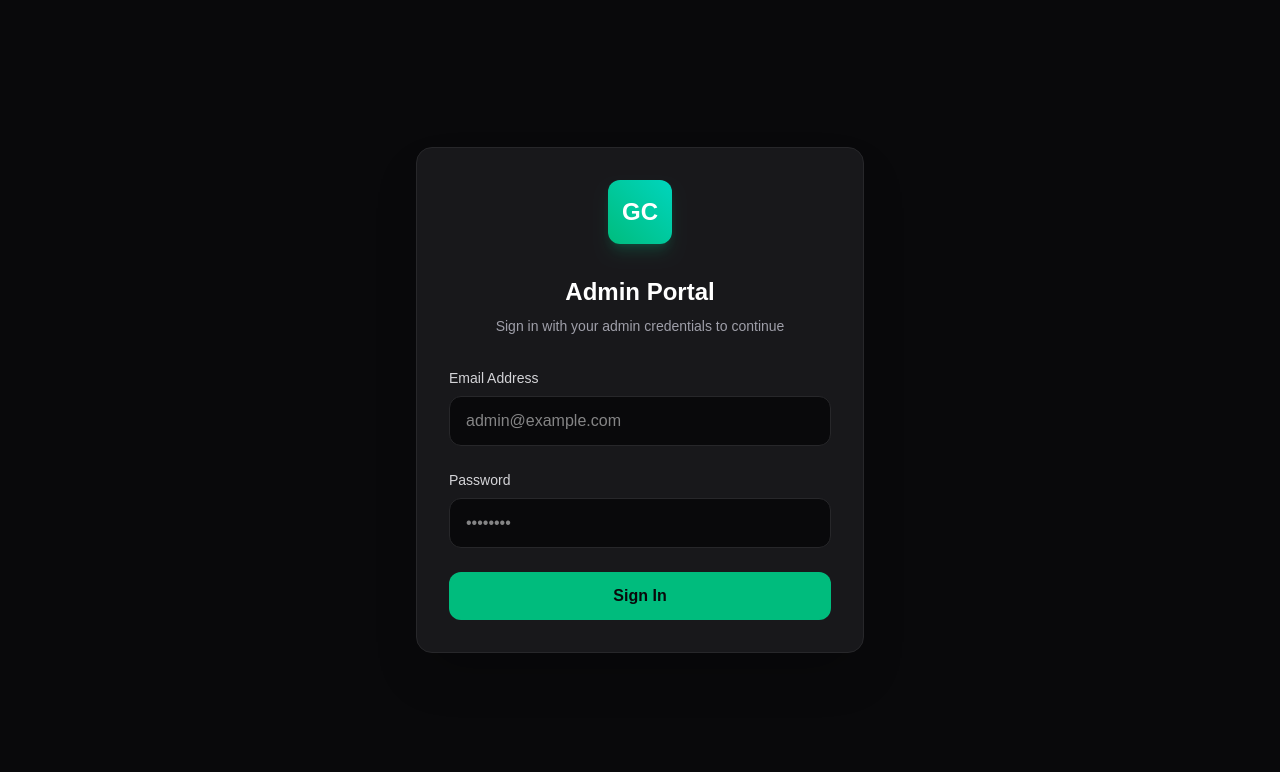
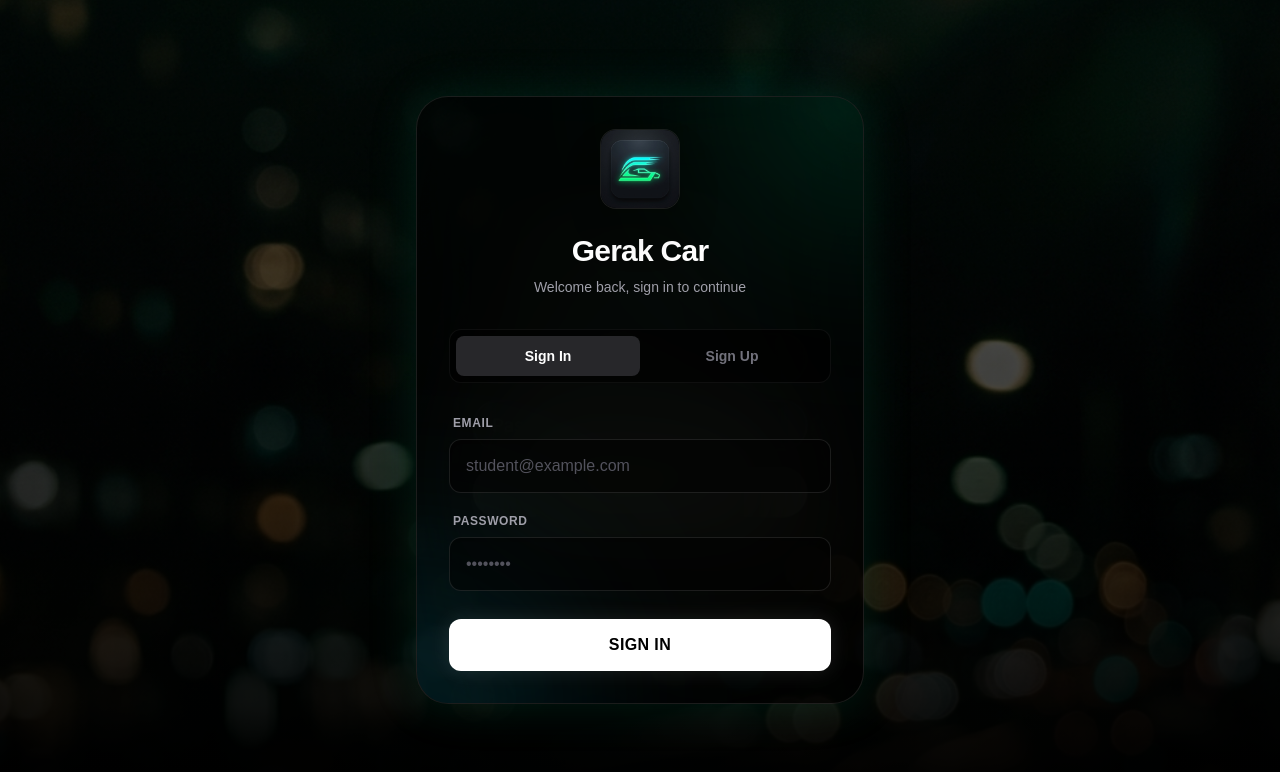
Before and after one commit to Adib2024/gerak-car, a Next.js app in the folder gerak-car-admin/: page /login in a window 1280 px wide. Shown: the top 772 px of the page. Built offline with nearby package versions, Linux system fonts and the light colour scheme; no server answers.

Commit message:
UI revamp and auth optimization

```diff
--- a/gerak-car-admin/src/app/login/page.tsx
+++ b/gerak-car-admin/src/app/login/page.tsx
@@ -1,104 +1,175 @@
 'use client'
 
 import { useState } from 'react'
-import { useRouter } from 'next/navigation'
+import Image from 'next/image'
 import { createClient } from '@/utils/supabase/client'
 
 export default function LoginPage() {
+  const [isSignUp, setIsSignUp] = useState(false)
   const [email, setEmail] = useState('')
   const [password, setPassword] = useState('')
   const [error, setError] = useState<string | null>(null)
+  const [success, setSuccess] = useState<string | null>(null)
   const [loading, setLoading] = useState(false)
-  const router = useRouter()
+
   const supabase = createClient()
 
-  const handleLogin = async (e: React.FormEvent) => {
+  const handleSubmit = async (e: React.FormEvent) => {
     e.preventDefault()
     setLoading(true)
     setError(null)
+    setSuccess(null)
 
+    if (isSignUp) {
+      const { data, error } = await supabase.auth.signUp({
+        email,
+        password,
+      })
+      if (error) {
+        setError(error.message)
+      } else {
+        if (data.user?.identities?.length === 0) {
+          setError('An account with this email already exists.')
+        } else {
+          setSuccess('Account created successfully! You can now sign in.')
+          setIsSignUp(false)
+        }
+      }
+      setLoading(false)
+    } else {
       const { data, error } = await supabase.auth.signInWithPassword({
         email,
         password,
       })
+      if (error) {
+        setError(error.message)
+        setLoading(false)
+      } else {
+        // Fast client-side routing check
+        const { data: profile } = await supabase
+          .from('users')
+          .select('role')
+          .eq('id', data.user.id)
+          .single()
 
-    if (error) {
-      if (error.message.includes('Invalid login credentials')) {
-        // Attempt sign up if login fails
-        const { data: signUpData, error: signUpError } = await supabase.auth.signUp({
-          email,
-          password,
-        })
-
-        if (signUpError) {
-          setError(signUpError.message)
+        if (profile?.role) {
+          // Hard navigation to skip Next.js sluggish cache and render immediately
+          window.location.href = `/${profile.role}`
         } else {
-          if (signUpData.user?.identities?.length === 0) {
-            setError('Account already exists but invalid credentials.')
-          } else {
-             setError('Check your email to confirm your account.')
+          window.location.href = '/'
         }
       }
-      } else {
-        setError(error.message)
     }
-    } else {
-      router.push('/')
-      router.refresh()
-    }
-    setLoading(false)
   }
 
   return (
-    <div className="flex min-h-screen flex-col justify-center items-center bg-zinc-950 p-4">
-      <div className="w-full max-w-md bg-zinc-900 border border-zinc-800 p-8 rounded-2xl shadow-2xl">
-        <div className="flex justify-center mb-8">
-           <div className="w-16 h-16 bg-gradient-to-tr from-emerald-500 to-teal-400 rounded-xl flex items-center justify-center shadow-lg shadow-emerald-500/20">
-              <span className="text-2xl font-bold text-white">GC</span>
+    <div className="relative flex min-h-screen flex-col justify-center items-center overflow-hidden bg-black">
+      {/* Background Image */}
+      <div className="absolute inset-0 z-0 pointer-events-none">
+         <Image
+           src="/login-bg.png"
+           alt="City Background"
+           fill
+           priority
+           className="object-cover opacity-60 scale-105"
+         />
+         <div className="absolute inset-0 bg-gradient-to-t from-black via-black/40 to-black/20" />
+      </div>
+
+      {/* Login Card */}
+      <div className="z-10 w-full max-w-md p-8 bg-black/40 backdrop-blur-3xl border border-white/10 rounded-[2rem] shadow-[0_0_50px_rgba(16,185,129,0.15)] mx-4 relative overflow-hidden">
+        {/* Subtle glow effect inside the card */}
+        <div className="absolute -top-32 -right-32 w-64 h-64 bg-emerald-500/20 blur-[100px] rounded-full pointer-events-none" />
+        <div className="absolute -bottom-32 -left-32 w-64 h-64 bg-cyan-500/20 blur-[100px] rounded-full pointer-events-none" />
+
+        <div className="relative z-10">
+          <div className="flex justify-center mb-6">
+             <div className="w-20 h-20 bg-black/50 p-2 rounded-2xl border border-white/10 shadow-2xl flex items-center justify-center overflow-hidden relative">
+                <Image src="/logo.png" alt="Gerak Car Logo" fill className="object-cover" />
              </div>
           </div>
-        <h2 className="text-2xl font-bold text-center text-white mb-2">Admin Portal</h2>
-        <p className="text-zinc-400 text-center mb-8 text-sm">Sign in with your admin credentials to continue</p>
 
-        <form onSubmit={handleLogin} className="space-y-6">
+          <h2 className="text-3xl font-extrabold text-center text-white mb-2 tracking-tight">
+            Gerak Car
+          </h2>
+          <p className="text-zinc-400 text-center mb-8 text-sm font-medium">
+            {isSignUp ? 'Create a new account' : 'Welcome back, sign in to continue'}
+          </p>
+
+          {/* Tabs */}
+          <div className="flex bg-black/60 p-1.5 rounded-xl mb-8 border border-white/5 shadow-inner">
+             <button
+                type="button"
+                onClick={() => { setIsSignUp(false); setError(null); setSuccess(null); }}
+                className={`flex-1 py-2.5 text-sm font-bold rounded-lg transition-all duration-300 ${!isSignUp ? 'bg-zinc-800 text-white shadow-md' : 'text-zinc-500 hover:text-zinc-300'}`}
+             >
+                Sign In
+             </button>
+             <button
+                type="button"
+                onClick={() => { setIsSignUp(true); setError(null); setSuccess(null); }}
+                className={`flex-1 py-2.5 text-sm font-bold rounded-lg transition-all duration-300 ${isSignUp ? 'bg-zinc-800 text-white shadow-md' : 'text-zinc-500 hover:text-zinc-300'}`}
+             >
+                Sign Up
+             </button>
+          </div>
+
+          <form onSubmit={handleSubmit} className="space-y-5">
             <div>
-            <label className="block text-sm font-medium text-zinc-300 mb-2">Email Address</label>
+              <label className="block text-xs font-bold text-zinc-400 uppercase tracking-wider mb-2 ml-1">Email</label>
               <input
                 type="email"
                 value={email}
                 onChange={(e) => setEmail(e.target.value)}
-              className="w-full bg-zinc-950 border border-zinc-800 rounded-xl px-4 py-3 text-white focus:outline-none focus:ring-2 focus:ring-emerald-500 focus:border-transparent transition-all"
-              placeholder="admin@example.com"
+                className="w-full bg-black/50 border border-white/10 rounded-xl px-4 py-3.5 text-white placeholder-zinc-600 focus:outline-none focus:ring-2 focus:ring-emerald-500/50 focus:border-emerald-500/50 transition-all shadow-inner"
+                placeholder="student@example.com"
                 required
               />
             </div>
             <div>
-            <label className="block text-sm font-medium text-zinc-300 mb-2">Password</label>
+              <label className="block text-xs font-bold text-zinc-400 uppercase tracking-wider mb-2 ml-1">Password</label>
               <input
                 type="password"
                 value={password}
                 onChange={(e) => setPassword(e.target.value)}
-              className="w-full bg-zinc-950 border border-zinc-800 rounded-xl px-4 py-3 text-white focus:outline-none focus:ring-2 focus:ring-emerald-500 focus:border-transparent transition-all"
+                className="w-full bg-black/50 border border-white/10 rounded-xl px-4 py-3.5 text-white placeholder-zinc-600 focus:outline-none focus:ring-2 focus:ring-emerald-500/50 focus:border-emerald-500/50 transition-all shadow-inner"
                 placeholder="••••••••"
                 required
               />
             </div>
 
             {error && (
-            <div className="bg-red-500/10 border border-red-500/20 rounded-xl p-4">
-              <p className="text-sm text-red-400">{error}</p>
+              <div className="bg-red-500/10 border border-red-500/20 rounded-xl p-3.5 backdrop-blur-md">
+                <p className="text-sm text-red-400 text-center font-medium">{error}</p>
+              </div>
+            )}
+
+            {success && (
+              <div className="bg-emerald-500/10 border border-emerald-500/20 rounded-xl p-3.5 backdrop-blur-md">
+                <p className="text-sm text-emerald-400 text-center font-medium">{success}</p>
               </div>
             )}
 
             <button
               type="submit"
               disabled={loading}
-            className="w-full bg-emerald-500 hover:bg-emerald-400 text-zinc-950 font-bold py-3 px-4 rounded-xl transition-all disabled:opacity-50 disabled:cursor-not-allowed"
+              className="w-full relative group overflow-hidden bg-white hover:bg-zinc-200 text-black font-extrabold py-3.5 px-4 rounded-xl transition-all disabled:opacity-70 disabled:cursor-not-allowed mt-2 shadow-[0_0_20px_rgba(255,255,255,0.1)]"
             >
-            {loading ? 'Authenticating...' : 'Sign In'}
+              <div className="absolute inset-0 bg-gradient-to-r from-emerald-400/20 to-cyan-400/20 opacity-0 group-hover:opacity-100 transition-opacity" />
+              <span className="relative z-10 flex items-center justify-center gap-2 tracking-wide">
+                 {loading ? (
+                   <>
+                     <svg className="animate-spin h-5 w-5 text-black" xmlns="http://www.w3.org/2000/svg" fill="none" viewBox="0 0 24 24"><circle className="opacity-25" cx="12" cy="12" r="10" stroke="currentColor" strokeWidth="4"></circle><path className="opacity-75" fill="currentColor" d="M4 12a8 8 0 018-8V0C5.373 0 0 5.373 0 12h4zm2 5.291A7.962 7.962 0 014 12H0c0 3.042 1.135 5.824 3 7.938l3-2.647z"></path></svg>
+                     PROCESSING...
+                   </>
+                 ) : (
+                   isSignUp ? 'CREATE ACCOUNT' : 'SIGN IN'
+                 )}
+              </span>
             </button>
           </form>
         </div>
       </div>
+    </div>
   )
 }
```
Also changed, not shown: gerak-car-admin/public/login-bg.png (added), gerak-car-admin/public/logo.png (added). Lines whose indentation alone changed are shown as unchanged.
